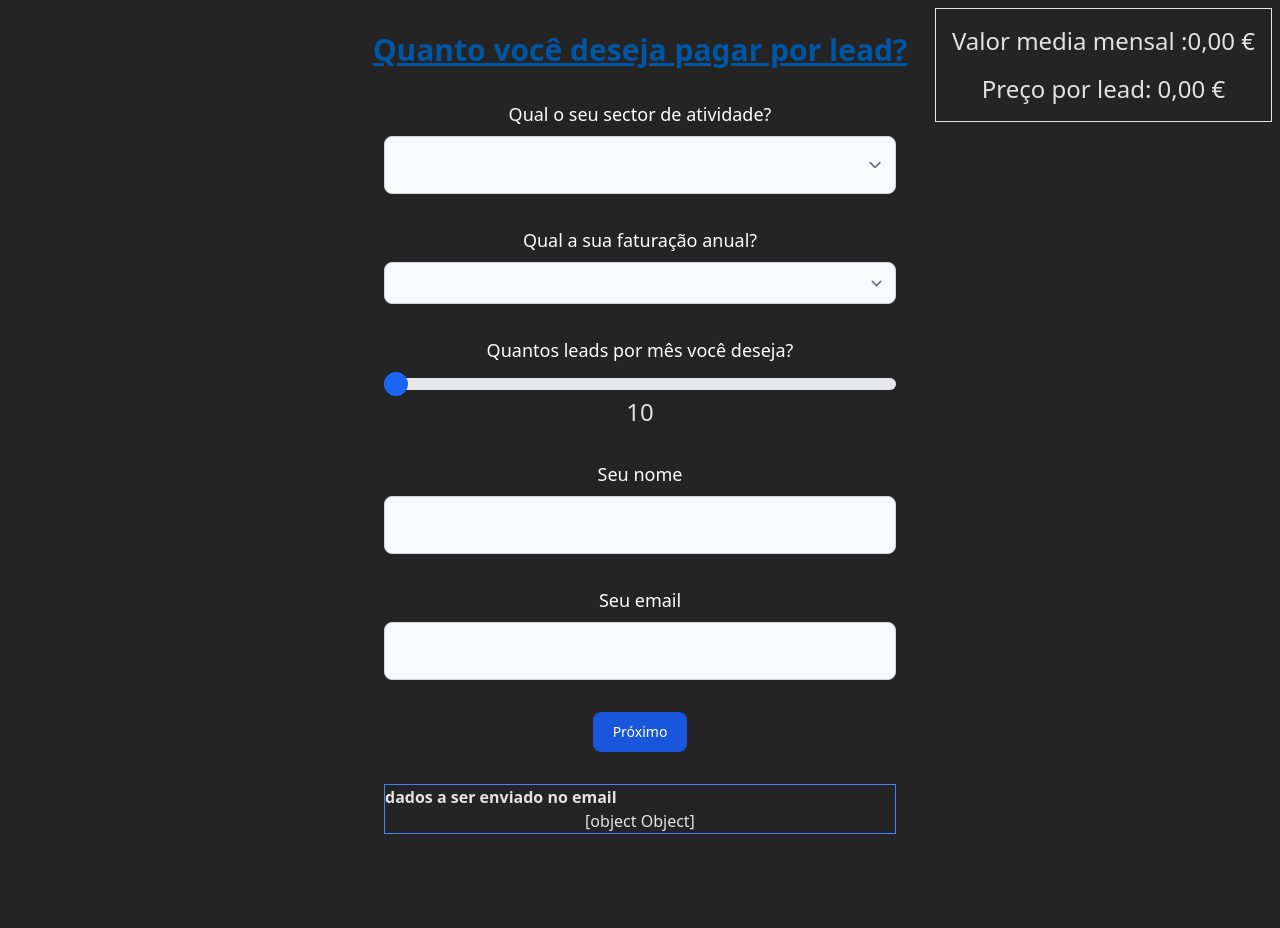
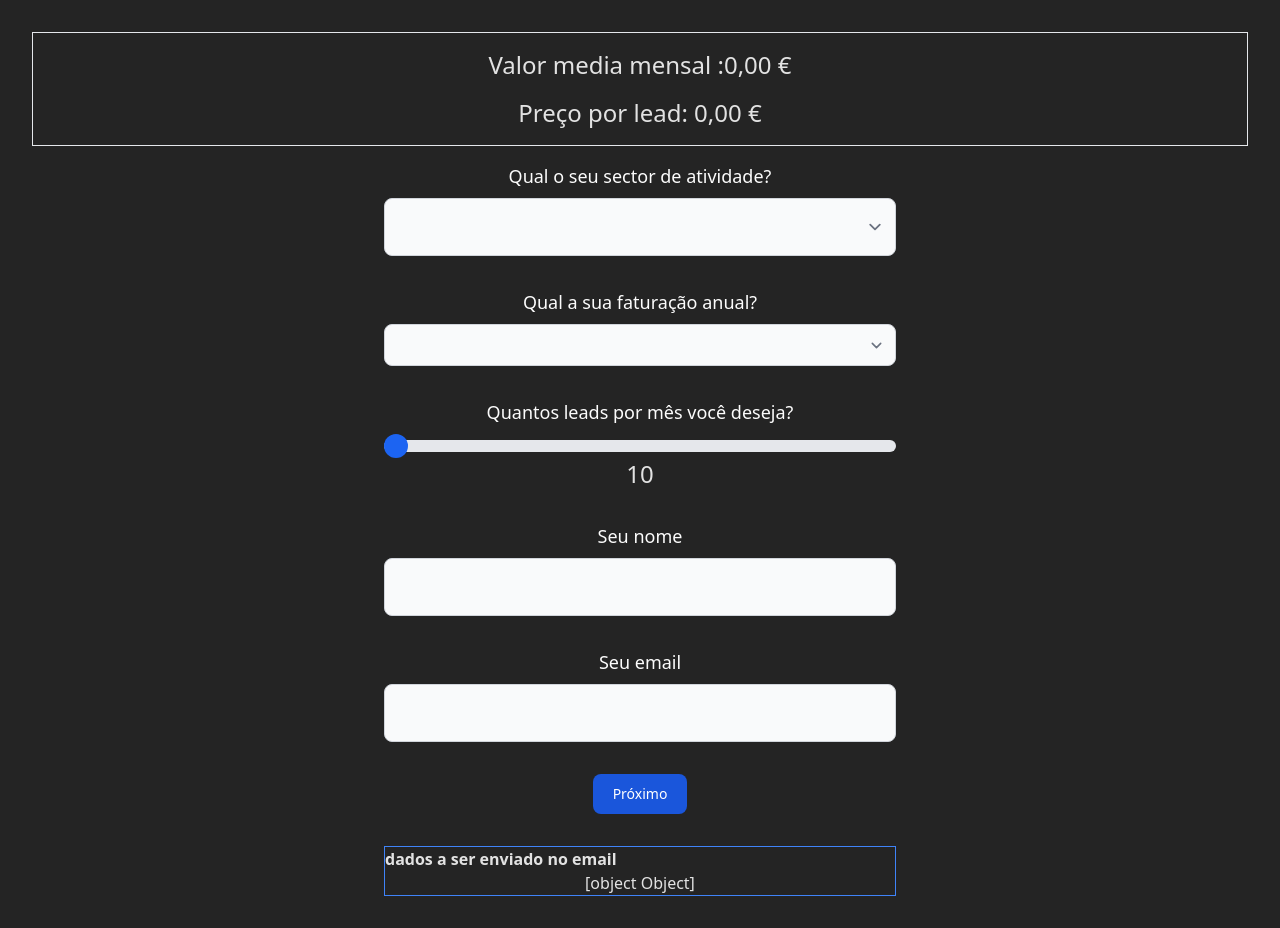
Before and after one commit to wagneraraujo/vv-price, a React (Vite) app: page / in a window 1280 px wide. Before the commit the page ends 866 px from the top, so only its background shows below. Built offline with nearby package versions, Linux system fonts and the light colour scheme.

Commit message:
update layout

```diff
--- a/src/App.tsx
+++ b/src/App.tsx
@@ -1,20 +1,12 @@
-import './App.css'
-import LeadPriceForm from './components/LeadPrice'
+import "./App.css";
+import LeadPriceForm from "./components/LeadPrice";
 
 function App() {
-
   return (
     <>
-      <div>
-      <h1 className="text-3xl font-bold underline text-[var(--primary-color)]">
-   Quanto você deseja pagar por lead?
-  </h1>
-      </div>
-
       <LeadPriceForm />
-
     </>
-  )
+  );
 }
 
-export default App
+export default App;
--- a/src/components/LeadPrice.tsx
+++ b/src/components/LeadPrice.tsx
@@ -91,15 +91,17 @@ export default function LeadPriceForm() {
   };
 
   return (
+    <>
+      <div className="border border-green-400 p-4 text-2xl text-center flex flex-col space-y-2 w-full mb-2">
+        <span>Valor media mensal :{formatPrice(totalMontlyPrice)}</span>
+        <span> Preço por lead: {formatPrice(pricePerLead)}</span>
+      </div>
+
       <form
         className="max-w-lg mx-auto space-y-8"
         onSubmit={form.handleSubmit(onSubmit)}
       >
-      <div className="border border-green-400 p-4 text-2xl text-center fixed right-2 top-2 flex flex-col space-y-2">
-        <span>Valor media mensal :{formatPrice(totalMontlyPrice)}</span>
-        <span> Preço por lead: {formatPrice(pricePerLead)}</span>
-      </div>
-      <div className="space-y-2 mt-8">
+        <div className="space-y-2 mt-4">
           <label
             htmlFor="countries"
             className="block mb-2 text-lg md:text-2xl font-medium text-[var(--text)] dark:text-white"
@@ -297,5 +299,6 @@ export default function LeadPriceForm() {
           {sendData.toString()}
         </div>
       </form>
+    </>
   );
 }
```
Lines whose indentation alone changed are shown as unchanged.
